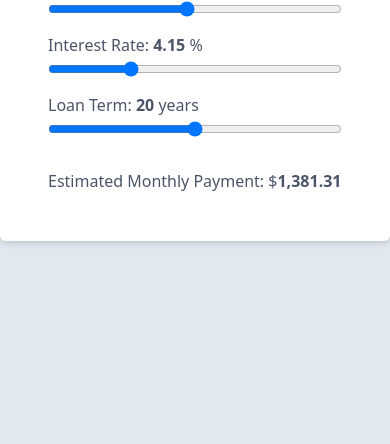
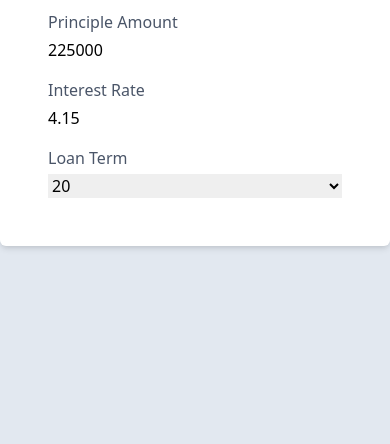
Before and after one commit to jaobrown/calculators, a Gatsby site: page / in a window 390 px wide. Shown: the part 400-844 px from the top of the page. Built offline with nearby package versions, Linux system fonts and the light colour scheme; Gatsby itself is replaced by a stand-in of ours; what @tailwindcss/custom-forms would draw is missing.

Commit message:
Add inputs for mobile

```diff
--- a/src/pages/index.js
+++ b/src/pages/index.js
@@ -39,8 +39,8 @@ const IndexPage = () => {
       <SEO title="Home" />
       <section className="bg-gray-300 h-screen w-screen">
         <div className="container h-full flex items-center justify-center">
-          {/* Start Calculator */}
-          <div className="bg-white rounded-md p-12 shadow-md mx-auto max-w-lg flex-grow">
+          {/* Start Calculator with sliders */}
+          <div className="hidden sm:block bg-white rounded-md p-12 shadow-md mx-auto max-w-lg flex-grow">
             <h1 className="font-extrabold text-3xl text-gray-800">
               Monthly Payment Calculator
             </h1>
@@ -110,6 +110,57 @@ const IndexPage = () => {
             </div>
           </div>
           {/* End Calculator */}
+          {/* Start Calculator with inputs */}
+          <div className="block sm:hidden bg-white rounded-md p-12 shadow-md mx-auto max-w-lg flex-grow">
+            <h1 className="font-extrabold text-3xl text-gray-800 leading-tight">
+              Monthly Payment Calculator
+            </h1>
+            <div className="mt-8 text-gray-700">
+              Estimated Monthly Payment: $
+              <strong className="inline-block">{monthlyPayment}</strong>
+            </div>
+            <form action="" className="mt-8">
+              <label className="block">
+                <span className="text-gray-700">Principle Amount</span>
+                <input
+                  className="form-input mt-1 block w-full"
+                  placeholder="$225,000"
+                  type="number"
+                  min="25000"
+                  max="450000"
+                  value={principle}
+                  onChange={e => setPrinciple(e.target.value)}
+                />
+              </label>
+              <label className="block mt-4">
+                <span className="text-gray-700">Interest Rate</span>
+                <input
+                  type="integer"
+                  min="2"
+                  max="10"
+                  className="form-input mt-1 block w-full"
+                  placeholder="4.6%"
+                  value={interest}
+                  onChange={e => setInterest(e.target.value)}
+                />
+              </label>
+              <label className="block mt-4">
+                <span className="text-gray-700">Loan Term</span>
+                <select
+                  className="form-select mt-1 block w-full"
+                  onChange={e => setLoanTerm(e.target.value)}
+                  value={loanTerm}
+                >
+                  <option>10</option>
+                  <option>15</option>
+                  <option>20</option>
+                  <option>25</option>
+                  <option>30</option>
+                </select>
+              </label>
+            </form>
+          </div>
+          {/* End Calculator */}
         </div>
       </section>
     </Layout>
```
